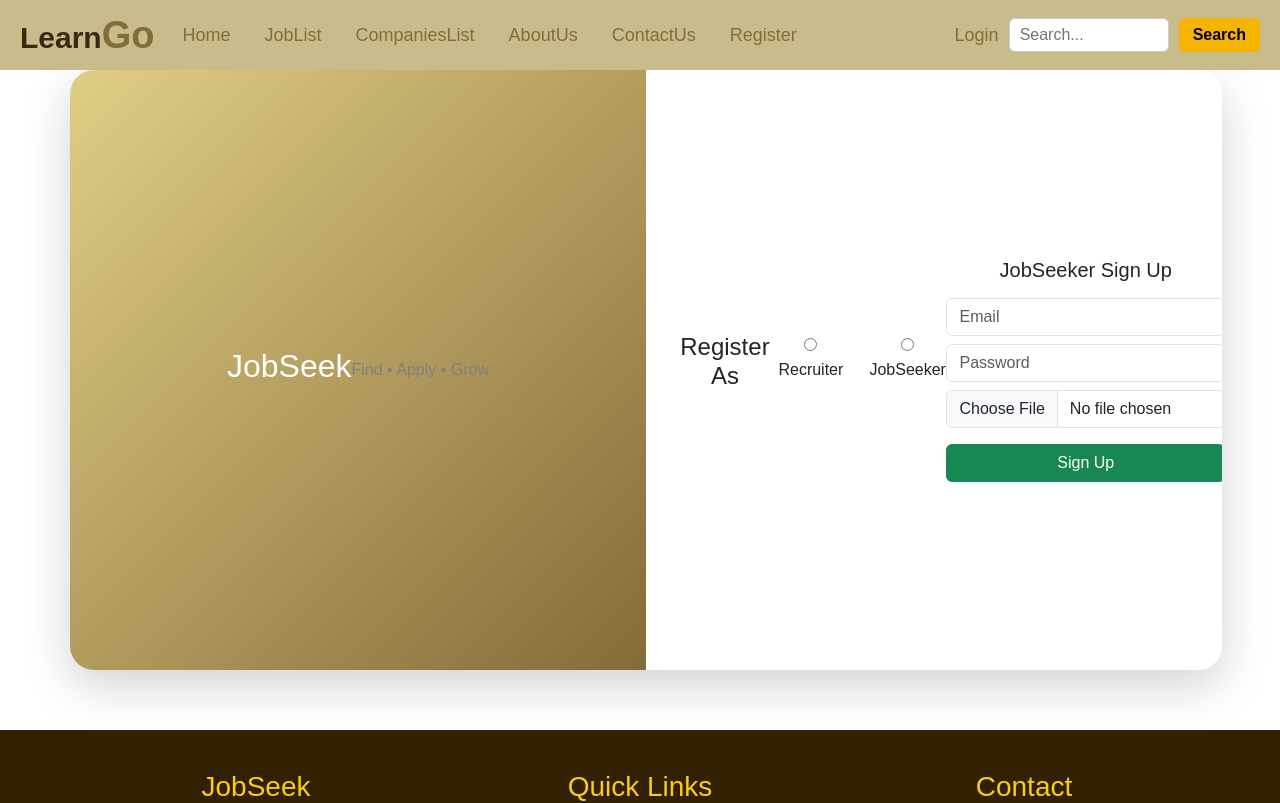
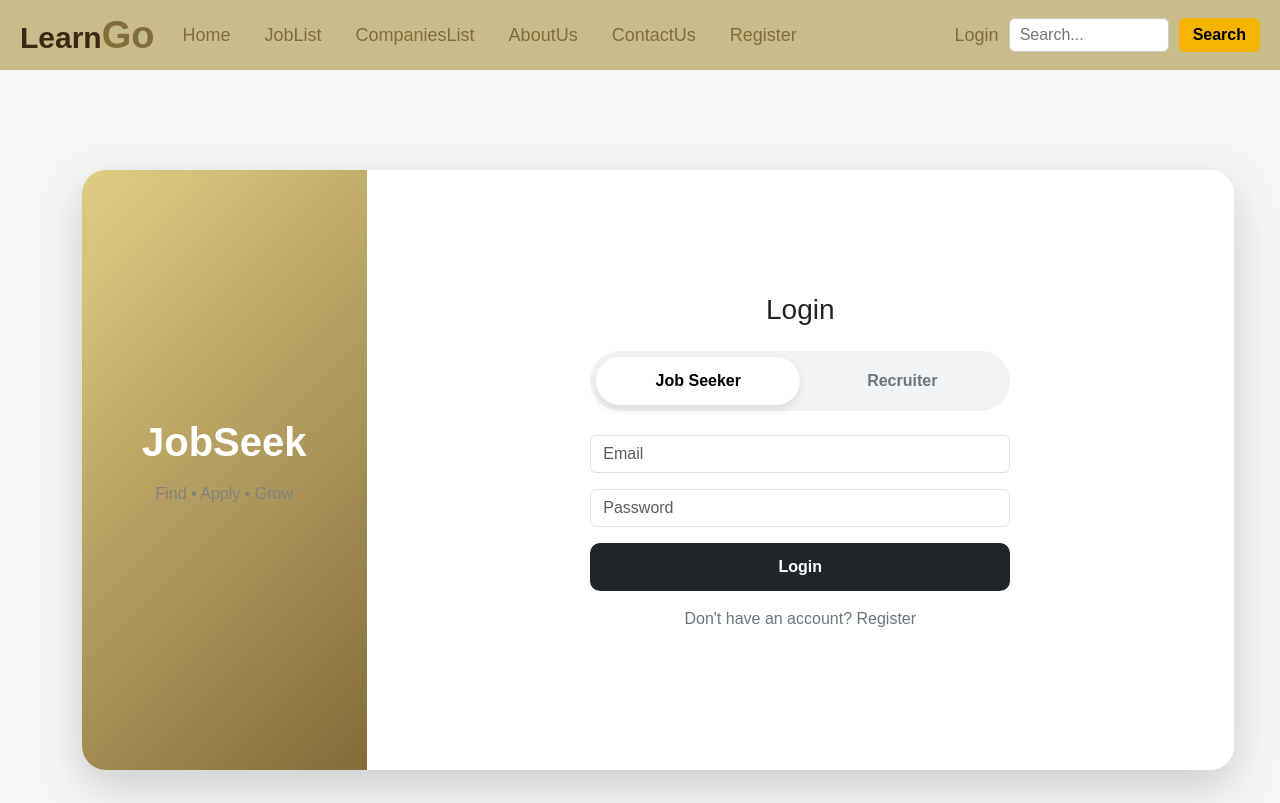
Before and after one commit to tasneemsingapore2504-droid/jobseeker, a React (Vite) app: page /login in a window 1280 px wide. Shown: the top 803 px of the page. Built offline with nearby package versions, Linux system fonts and the light colour scheme.

Commit message:
improved UI of login and register pages

```diff
--- a/src/assets/css-files/register.css
+++ b/src/assets/css-files/register.css
@@ -1,59 +1,9 @@
-/* body {
-  background: #f8f9fa;
-  height: 100vh;
-  margin: 0;
-}
-
-.auth-container {
-  height: 90vh;
-  border-radius: 20px;
-  overflow: hidden;
-}
-
-.left-side {
-  background: linear-gradient(135deg, #e0ce84, #846b39);
-  color: white;
-  display: flex;
-  justify-content: center;
-  align-items: center;
-  flex-direction: column;
-  padding: 40px;
-  text-align: center;
-}
-
-.form-section {
-  padding: 30px;
-  height: 90vh;
-  overflow-y: auto;
-}
-
-.form-box {
-  display: none;
-}
-
-.form-box.active {
-  display: block;
-}
-
-@media (max-width: 768px) {
-  .left-side {
-    display: none;
-  }
-  .form-section {
-    height: auto;
-  }
-} */
-
-/* new code */
-
 /* PAGE WRAPPER */
 
 .page-wrapper {
   background: #f4f7f6;
-
   width: 100vw;
   min-height: 100vh;
-
   display: flex;
   align-items: center;
   justify-content: center;
@@ -65,9 +15,9 @@
   width: 90vw;
   max-width: 1200px;
   min-height: 600px;
-
   border-radius: 24px;
   overflow: hidden;
+  display: flex;
 }
 
 /* LEFT SIDE */
@@ -94,6 +44,8 @@
   display: flex;
   align-items: center;
   justify-content: center;
+
+  width: 100%
 }
 
 /* FORM WRAPPER */
@@ -101,9 +53,11 @@
 .form-wrapper {
   width: 100%;
   max-width: 420px;
+
+  margin: 0 auto;
 }
 
-/* TOGGLE */
+/* ROLE TOGGLE */
 
 .role-toggle-container {
   display: flex;
@@ -138,7 +92,7 @@
 
   color: black;
 
-  box-shadow: 0 4px 10px rgba(0, 0, 0, 0.1);
+  box-shadow: 0 4px 10px rgba(0,0,0,0.1);
 }
 
 /* INPUT */
@@ -156,7 +110,7 @@
 .custom-input:focus {
   border-color: #846b39;
 
-  box-shadow: 0 0 0 0.2rem rgba(132, 107, 57, 0.25);
+  box-shadow: 0 0 0 0.2rem rgba(132,107,57,0.25);
 }
 
 /* BUTTON */
@@ -173,18 +127,24 @@
   font-weight: 600;
 
   border: none;
+
+  transition: 0.3s;
 }
 
 .custom-btn:hover {
   background: #846b39;
 }
-.row {
-  flex-wrap: nowrap !important;
+
+/* TEXT */
+
+.small-text {
+  color: #6c757d;
 }
 
 /* MOBILE */
 
 @media (max-width: 768px) {
+
   .left-side {
     display: none;
   }
@@ -196,4 +156,5 @@
   .form-wrapper {
     max-width: 100%;
   }
+
 }
--- a/src/pages/Login.jsx
+++ b/src/pages/Login.jsx
@@ -1,97 +1,79 @@
 import React, { useState } from "react";
-import "bootstrap/dist/css/bootstrap.min.css";
+import "/Users/hussain.sw/tassy/jobseeker/src/assets/css-files/register.css";
 
 const Login = () => {
   const [role, setRole] = useState("jobseeker");
 
   return (
-    <div className="container">
-      <div className="row shadow-lg auth-container bg-white">
-        {/* LEFT PANEL */}
-        <div className="col-md-6 left-side">
-          <h2>JobSeek</h2>
-          <p className="mt-3">Find • Apply • Grow</p>
-        </div>
+    <div className="page-wrapper">
+      <div className="container">
+        <div className="auth-container shadow-lg">
 
-        {/* RIGHT PANEL */}
-        <div className="col-md-6 form-section">
-          <h4 className="text-center mb-3">Register As</h4>
-
-          <div className="d-flex justify-content-center gap-4 mb-4">
+          {/* LEFT PANEL */}
+          <div className="left-side">
             <div>
-              <input
-                type="radio"
-                name="role"
-                value="recruiter"
-                onChange={(e) => setRole(e.target.value)}
-              />{" "}
-              Recruiter
-            </div>
-
-            <div>
-              <input
-                type="radio"
-                name="role"
-                value="jobseeker"
-                onChange={(e) => setRole(e.target.value)}
-              />{" "}
-              JobSeeker
+              <h1 className="fw-bold">JobSeek</h1>
+              <p className="mt-3">Find • Apply • Grow</p>
             </div>
           </div>
 
-          {/* JOBSEEKER FORM */}
+          {/* RIGHT PANEL */}
+          <div className="form-section">
 
-          {role === "jobseeker" && (
-            <div className="form-box active">
-              <h5 className="mb-3">JobSeeker Sign Up</h5>
+            <div className="form-wrapper">
+
+              <h3 className="text-center mb-4">Login</h3>
+
+              {/* ROLE TOGGLE */}
+              <div className="role-toggle-container mb-4">
+                <button
+                  className={`role-toggle-btn ${
+                    role === "jobseeker" ? "active" : ""
+                  }`}
+                  onClick={() => setRole("jobseeker")}
+                >
+                  Job Seeker
+                </button>
+
+                <button
+                  className={`role-toggle-btn ${
+                    role === "recruiter" ? "active" : ""
+                  }`}
+                  onClick={() => setRole("recruiter")}
+                >
+                  Recruiter
+                </button>
+              </div>
 
               <form>
+
                 <input
                   type="email"
-                  className="form-control mb-2"
+                  className="form-control custom-input mb-3"
                   placeholder="Email"
                   required
                 />
 
                 <input
                   type="password"
-                  className="form-control mb-2"
+                  className="form-control custom-input mb-3"
                   placeholder="Password"
                   required
                 />
 
-                <input type="file" className="form-control mb-3" required />
+                <button className="custom-btn w-100">
+                  Login
+                </button>
 
-                <button className="btn btn-success w-100">Sign Up</button>
               </form>
+
+              <p className="text-center mt-3 small-text">
+                Don't have an account? Register
+              </p>
+
             </div>
-          )}
 
-          {/* RECRUITER FORM */}
-
-          {role === "recruiter" && (
-            <div className="form-box active">
-              <h5 className="mb-3">Recruiter Sign Up</h5>
-
-              <form>
-                <input
-                  type="email"
-                  className="form-control mb-2"
-                  placeholder="Company Email"
-                  required
-                />
-
-                <input
-                  type="password"
-                  className="form-control mb-2"
-                  placeholder="Password"
-                  required
-                />
-
-                <button className="btn btn-primary w-100">Sign Up</button>
-              </form>
-            </div>
-          )}
+          </div>
         </div>
       </div>
     </div>
--- a/src/pages/Register.jsx
+++ b/src/pages/Register.jsx
@@ -1,309 +1,155 @@
-// import React, { useState } from "react";
-// import "bootstrap/dist/css/bootstrap.min.css";
-
-// const Register = () => {
-//   const [role, setRole] = useState("");
-
-//   return (
-//     <>
-//       {/* INTERNAL STYLES */}
-//       <style>{`
-//         body {
-//           background: #f8f9fa;
-//           margin: 0;
-//         }
-
-//         .auth-container {
-//           height: 90vh;
-//           border-radius: 20px;
-//           overflow: hidden;
-//           margin-top: 90px;
-//         }
-
-//         .left-side {
-//           background: linear-gradient(135deg, #e0ce84, #846b39);
-//           color: white;
-//           display: flex;
-//           justify-content: center;
-//           align-items: center;
-//           flex-direction: column;
-//           padding: 40px;
-//           text-align: center;
-//         }
-
-//         .form-section {
-//           padding: 30px;
-//           height: 90vh;
-//           overflow-y: auto;
-//         }
-
-//         .form-box {
-//           animation: fadeIn 0.3s ease-in-out;
-//         }
-
-//         @media (max-width: 768px) {
-//           .left-side {
-//             display: none;
-//           }
-//           .form-section {
-//             height: auto;
-//           }
-//         }
-
-//         @keyframes fadeIn {
-//           from {
-//             opacity: 0;
-//             transform: translateY(10px);
-//           }
-//           to {
-//             opacity: 1;
-//             transform: translateY(0);
-//           }
-//         }
-//       `}</style>
-
-//       {/* MAIN CONTENT */}
-//       <div className="container d-flex justify-content-center align-items-center">
-//         <div className="row shadow-lg auth-container bg-white w-100">
-//           {/* LEFT */}
-//           <div className="col-md-6 left-side">
-//             <h2>JobSeek</h2>
-//             <p className="mt-3">Find • Apply • Grow</p>
-//           </div>
-
-//           {/* RIGHT */}
-//           <div className="col-md-6 form-section">
-//             <h4 className="text-center mb-3">Register As</h4>
-
-//             <div className="d-flex justify-content-center gap-4 mb-4">
-//               <label>
-//                 <input
-//                   type="radio"
-//                   name="role"
-//                   value="recruiter"
-//                   onChange={(e) => setRole(e.target.value)}
-//                 />{" "}
-//                 Recruiter
-//               </label>
-
-//               <label>
-//                 <input
-//                   type="radio"
-//                   name="role"
-//                   value="jobseeker"
-//                   onChange={(e) => setRole(e.target.value)}
-//                 />{" "}
-//                 JobSeeker
-//               </label>
-//             </div>
-
-//             {/* JOBSEEKER */}
-//             {role === "jobseeker" && (
-//               <div className="form-box">
-//                 <h5 className="mb-3">JobSeeker Sign Up</h5>
-
-//                 <form>
-//                   <input
-//                     className="form-control mb-2"
-//                     placeholder="Full Name"
-//                   />
-//                   <input className="form-control mb-2" placeholder="Email" />
-//                   <input className="form-control mb-2" placeholder="Phone" />
-//                   <input type="date" className="form-control mb-2" />
-//                   <input
-//                     type="password"
-//                     className="form-control mb-2"
-//                     placeholder="Password"
-//                   />
-//                   <input
-//                     type="password"
-//                     className="form-control mb-2"
-//                     placeholder="Repeat Password"
-//                   />
-//                   <input type="file" className="form-control mb-3" />
-
-//                   <button className="btn btn-success w-100">Sign Up</button>
-//                 </form>
-//               </div>
-//             )}
-
-//             {/* RECRUITER */}
-//             {role === "recruiter" && (
-//               <div className="form-box">
-//                 <h5 className="mb-3">Recruiter Sign Up</h5>
-
-//                 <form>
-//                   <input
-//                     className="form-control mb-2"
-//                     placeholder="Company Name"
-//                   />
-//                   <input
-//                     className="form-control mb-2"
-//                     placeholder="Company Email"
-//                   />
-//                   <input className="form-control mb-2" placeholder="Website" />
-//                   <input
-//                     type="password"
-//                     className="form-control mb-2"
-//                     placeholder="Password"
-//                   />
-//                   <input
-//                     type="password"
-//                     className="form-control mb-3"
-//                     placeholder="Repeat Password"
-//                   />
-
-//                   <button className="btn btn-primary w-100">Sign Up</button>
-//                 </form>
-//               </div>
-//             )}
-//           </div>
-//         </div>
-//       </div>
-//     </>
-//   );
-// };
-
-// export default Register;
-
-// NEW CODE
-
 import React, { useState } from "react";
-import "bootstrap/dist/css/bootstrap.min.css";
+import "/Users/hussain.sw/tassy/jobseeker/src/assets/css-files/register.css";
 
 const Register = () => {
   const [role, setRole] = useState("jobseeker");
 
   return (
+    <div className="page-wrapper">
       <div className="container">
-      <div className="row shadow-lg auth-container bg-white">
+        <div className="auth-container shadow-lg">
+
           {/* LEFT PANEL */}
-        <div className="col-md-6 left-side">
-          <h2>JobSeek</h2>
+          <div className="left-side">
+            <div>
+              <h1 className="fw-bold">JobSeek</h1>
               <p className="mt-3">Find • Apply • Grow</p>
+            </div>
           </div>
 
           {/* RIGHT PANEL */}
-        <div className="col-md-6 form-section">
-          <h4 className="text-center mb-3">Register As</h4>
-          <br />
-          <br />
+          <div className="form-section">
 
-          <div className="d-flex justify-content-center gap-4 mb-4">
-            <div>
-              <input
-                type="radio"
-                name="role"
-                value="recruiter"
-                onChange={(e) => setRole(e.target.value)}
-              />{" "}
+            <div className="form-wrapper">
+
+              <h3 className="text-center mb-4">Create Account</h3>
+
+              {/* ROLE TOGGLE */}
+              <div className="role-toggle-container mb-4">
+
+                <button
+                  className={`role-toggle-btn ${
+                    role === "jobseeker" ? "active" : ""
+                  }`}
+                  onClick={() => setRole("jobseeker")}
+                >
+                  Job Seeker
+                </button>
+
+                <button
+                  className={`role-toggle-btn ${
+                    role === "recruiter" ? "active" : ""
+                  }`}
+                  onClick={() => setRole("recruiter")}
+                >
                   Recruiter
+                </button>
+
               </div>
 
-            <div>
+              {/* JOB SEEKER FORM */}
+              {role === "jobseeker" && (
+                <form>
+
                   <input
-                type="radio"
-                name="role"
-                value="jobseeker"
-                onChange={(e) => setRole(e.target.value)}
-              />{" "}
-              JobSeeker
-            </div>
-          </div>
-
-          {/* JOBSEEKER FORM */}
-
-          {role === "jobseeker" && (
-            <div className="form-box active">
-              <h5 className="mb-3">JobSeeker Sign Up</h5>
-
-              <form>
-                <input
-                  className="form-control mb-2"
+                    className="form-control custom-input mb-3"
                     placeholder="Full Name"
                     required
                   />
 
                   <input
                     type="email"
-                  className="form-control mb-2"
+                    className="form-control custom-input mb-3"
                     placeholder="Email"
                     required
                   />
 
                   <input
-                  className="form-control mb-2"
+                    className="form-control custom-input mb-3"
                     placeholder="Phone"
                     required
                   />
 
-                <input type="date" className="form-control mb-2" required />
+                  <input
+                    type="date"
+                    className="form-control custom-input mb-3"
+                    required
+                  />
 
                   <input
                     type="password"
-                  className="form-control mb-2"
+                    className="form-control custom-input mb-3"
                     placeholder="Password"
                     required
                   />
 
                   <input
                     type="password"
-                  className="form-control mb-2"
+                    className="form-control custom-input mb-3"
                     placeholder="Repeat Password"
                     required
                   />
 
-                <input type="file" className="form-control mb-3" required />
+                  <input
+                    type="file"
+                    className="form-control mb-3"
+                    required
+                  />
 
-                <button className="btn btn-success w-100">Sign Up</button>
+                  <button className="custom-btn w-100">
+                    Sign Up
+                  </button>
+
                 </form>
-            </div>
               )}
 
               {/* RECRUITER FORM */}
+              {role === "recruiter" && (
+                <form>
 
-          {role === "recruiter" && (
-            <div className="form-box active">
-              <h5 className="mb-3">Recruiter Sign Up</h5>
-
-              <form>
                   <input
-                  className="form-control mb-2"
+                    className="form-control custom-input mb-3"
                     placeholder="Company Name"
                     required
                   />
 
                   <input
                     type="email"
-                  className="form-control mb-2"
+                    className="form-control custom-input mb-3"
                     placeholder="Company Email"
                     required
                   />
 
                   <input
-                  className="form-control mb-2"
+                    className="form-control custom-input mb-3"
                     placeholder="Website"
                     required
                   />
 
                   <input
                     type="password"
-                  className="form-control mb-2"
+                    className="form-control custom-input mb-3"
                     placeholder="Password"
                     required
                   />
 
                   <input
                     type="password"
-                  className="form-control mb-3"
+                    className="form-control custom-input mb-3"
                     placeholder="Repeat Password"
                     required
                   />
 
-                <button className="btn btn-primary w-100">Sign Up</button>
+                  <button className="custom-btn w-100">
+                    Sign Up
+                  </button>
+
                 </form>
+              )}
+
             </div>
-          )}
+
+          </div>
         </div>
       </div>
     </div>
```
Lines whose indentation alone changed are shown as unchanged.
